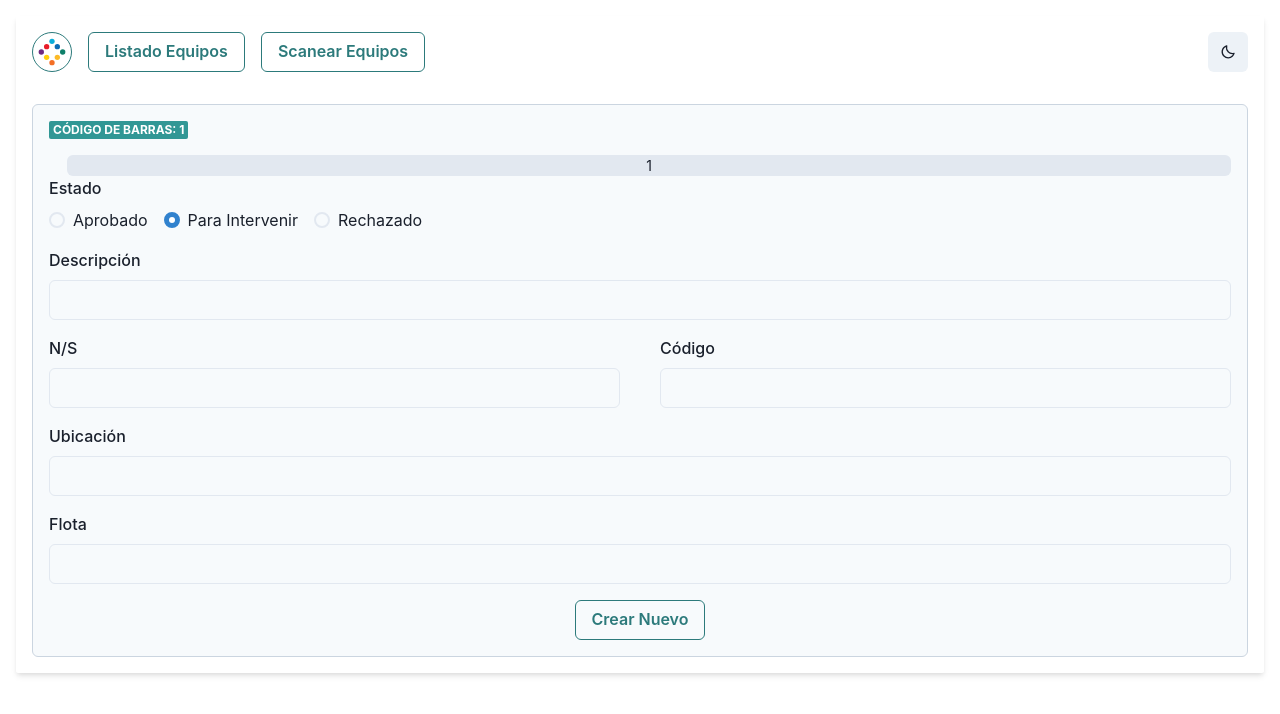
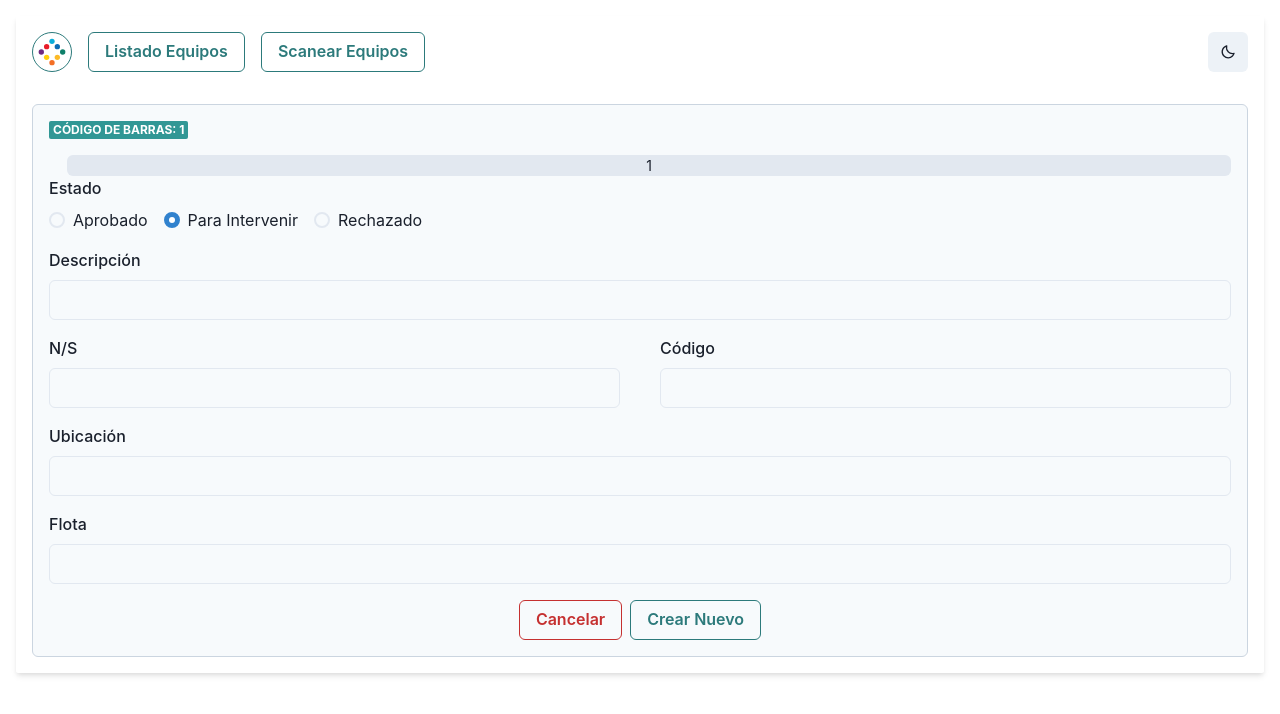
Before and after one commit to juaneme8/control-stock, a Next.js app: page /details/1 in a window 1280 px wide. Shown: the top 714 px of the page. Built offline with nearby package versions, Linux system fonts and the light colour scheme; no server answers.

Commit message:
Agregado de botón cancelar con navegación programática

```diff
--- a/components/DeviceDetails.js
+++ b/components/DeviceDetails.js
@@ -1,9 +1,12 @@
 import React, { useEffect, useState } from 'react';
 
-import { Button, Text, FormControl, FormLabel, Input, Badge, Box, Center, HStack, Radio, RadioGroup, useToast, SimpleGrid, Flex, Circle } from '@chakra-ui/react';
+import { Button, Text, FormControl, FormLabel, Input, Badge, Box, Center, HStack, Radio, RadioGroup, useToast, SimpleGrid, Flex, Circle, Stack } from '@chakra-ui/react';
 import axios from 'axios';
+import { useRouter } from 'next/router'
 
 const DeviceDetails = ({ barcode }) => {
+	const router = useRouter()
+
 	const [device, setDevice] = useState({});
 	const toast = useToast();
 
@@ -28,6 +31,10 @@ const DeviceDetails = ({ barcode }) => {
 		// console.log(e);
 		setDevice({ ...device, state: e });
 	};
+
+	const handleCancel = () => {
+		router.push('/')
+	}
 
 	const handleSaveDevice = () => {
 		const saveDevice = async () => {
@@ -135,11 +142,14 @@ const DeviceDetails = ({ barcode }) => {
 
 
 
-			<Center>
+			<HStack justify="center">
+			<Button colorScheme='red' variant='outline' onClick={handleCancel}>
+					Cancelar
+				</Button>
 				<Button colorScheme='teal' variant='outline' onClick={handleSaveDevice}>
 					{device.id ? 'Actualizar' : 'Crear Nuevo'}
 				</Button>
-			</Center>
+			</HStack>
 		</Box>
 	);
 };
```
